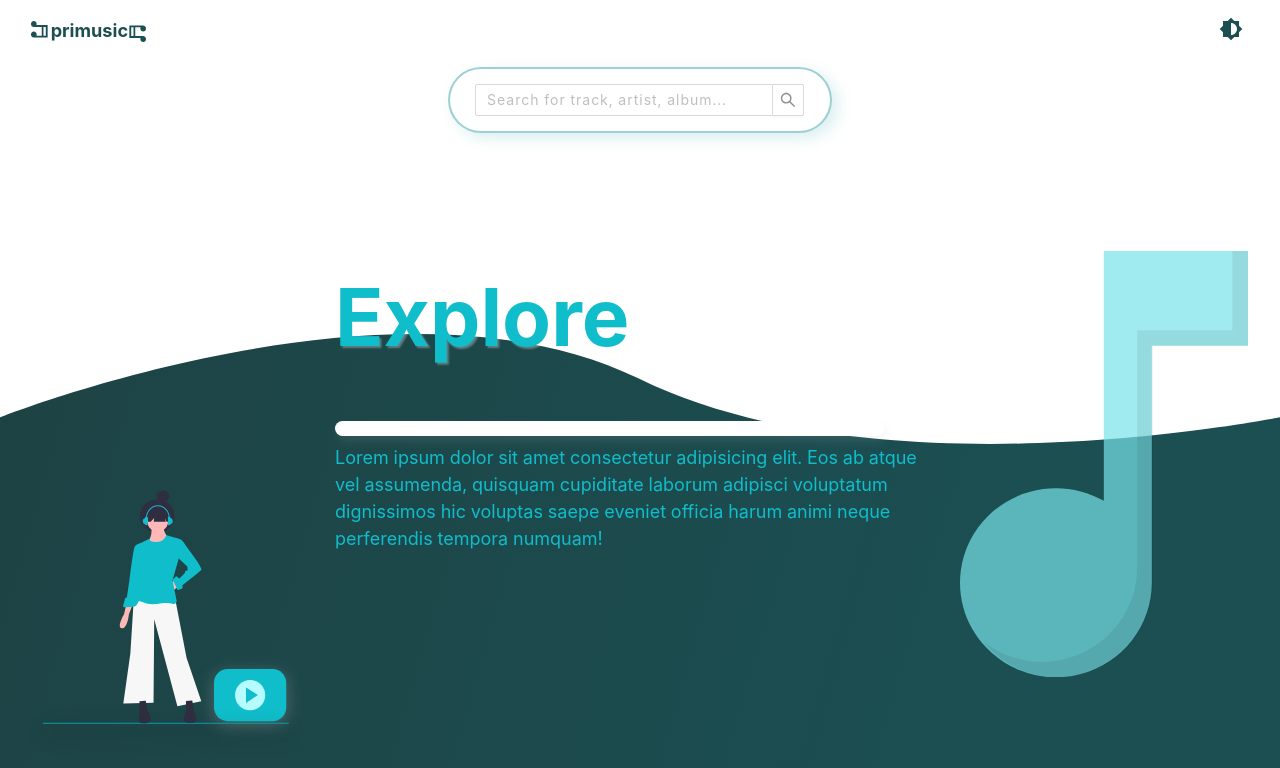
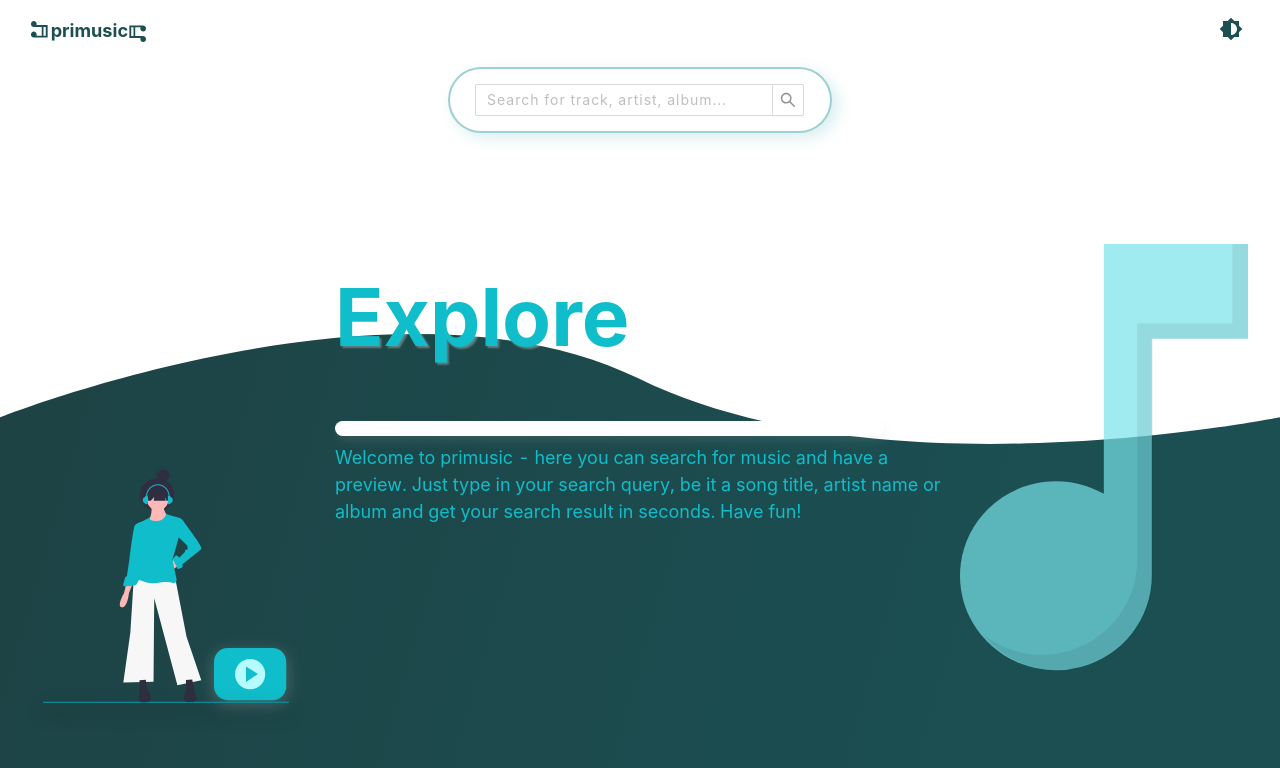
Before and after one commit to giprim/primusic, a React (Create React App) app: page / in a window 1280 px wide. Shown: the top 768 px of the page. Built offline with nearby package versions, Linux system fonts and the light colour scheme.

Commit message:
replace home page lorem

```diff
--- a/src/components/home.tsx
+++ b/src/components/home.tsx
@@ -23,10 +23,10 @@ const Home: React.FC<RouteComponentProps> = ({ history }) => {
 							<div className='line'></div>
 							<section className='py-2'>
 								<p className='txt'>
-									Lorem ipsum dolor sit amet consectetur adipisicing elit. Eos
-									ab atque vel assumenda, quisquam cupiditate laborum adipisci
-									voluptatum dignissimos hic voluptas saepe eveniet officia
-									harum animi neque perferendis tempora numquam!
+									Welcome to primusic - here you can search for music and have a
+									preview. Just type in your search query, be it a song title,
+									artist name or album and get your search result in seconds.
+									Have fun!
 								</p>
 							</section>
 						</div>
```
